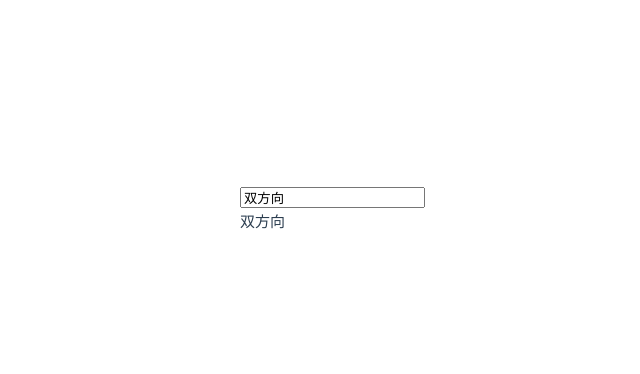
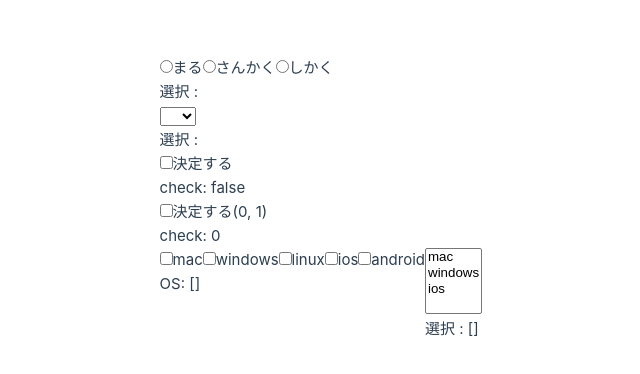
Before and after one commit to arakaki-asdf/hello-vue, a Vue app: page / in a window 1280 px wide. Shown: the part 190-564 px from the top of the page, without its empty margins (215-855 px from the left). Built offline with nearby package versions, Linux system fonts and the light colour scheme.

Commit message:
inputの別タイプ検証

```diff
--- a/src/App.vue
+++ b/src/App.vue
@@ -1,12 +1,62 @@
 <script setup lang="ts">
 import { ref } from "vue";
 
-const inputNameModel = ref("双方向");
+const radioSelect = ref("");
+const dropdownSelect = ref("");
+const isConfirm = ref(false);
+const confirmValue = ref(0);
+const selectedOS = ref([]);
+const selectedOS2 = ref([]);
 </script>
 
 <template>
   <section>
-    <input type="text" v-model="inputNameModel">
-    <p>{{ inputNameModel }}</p>
+    <label><input type="radio" name="memberType" value="まる" v-model="radioSelect">まる</label>
+    <label><input type="radio" name="memberType" value="さんかく" v-model="radioSelect">さんかく</label>
+    <label><input type="radio" name="memberType" value="しかく" v-model="radioSelect">しかく</label>
+    <p>選択 : {{ radioSelect }}</p>
   </section>
+  <br>
+
+  <section>
+    <select v-model="dropdownSelect">
+      <option value="上">上</option>
+      <option value="中">中</option>
+      <option value="下">下</option>
+    </select>
+    <p>選択 : {{ dropdownSelect }}</p>
+  </section>
+  <br>
+
+  <section>
+    <label><input type="checkbox" v-model="isConfirm">決定する</label>
+    <p>check: {{ isConfirm }}</p>
+  </section>
+
+  <br>
+  <section>
+    <label><input type="checkbox" v-model="confirmValue" true-value="1" false-value="0">決定する(0, 1)</label>
+    <p>check: {{ confirmValue }}</p>
+  </section>
+  <br>
+
+  <section>
+    <label><input type="checkbox" v-model="selectedOS" value="1">mac</label>
+    <label><input type="checkbox" v-model="selectedOS" value="2">windows</label>
+    <label><input type="checkbox" v-model="selectedOS" value="3">linux</label>
+    <label><input type="checkbox" v-model="selectedOS" value="4">ios</label>
+    <label><input type="checkbox" v-model="selectedOS" value="5">android</label>
+    <p>OS: {{ selectedOS }}</p>
+  </section>
+
+  <section>
+    <select v-model="selectedOS2" multiple>
+      <option value="1">mac</option>
+      <option value="2">windows</option>
+      <option value="3">ios</option>
+    </select>
+    <p>選択 : {{ selectedOS2 }}</p>
+  </section>
+  <br>
+
 </template>
```
